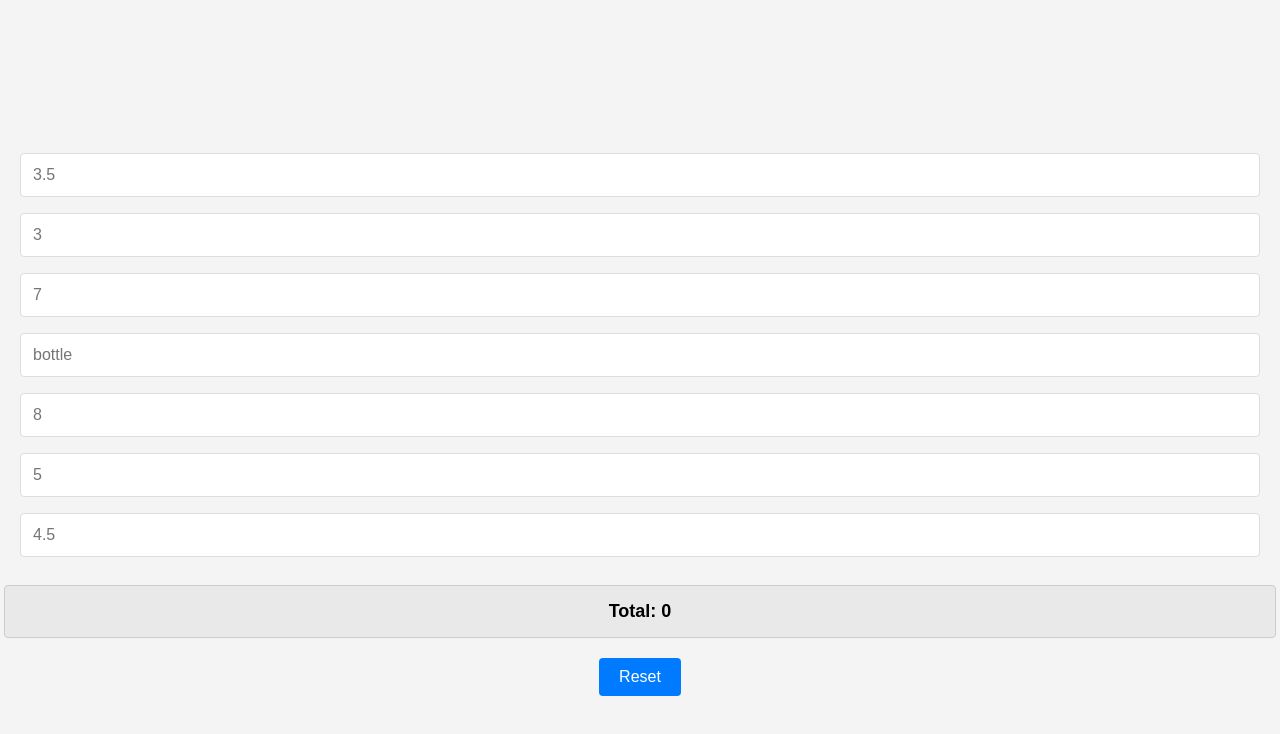
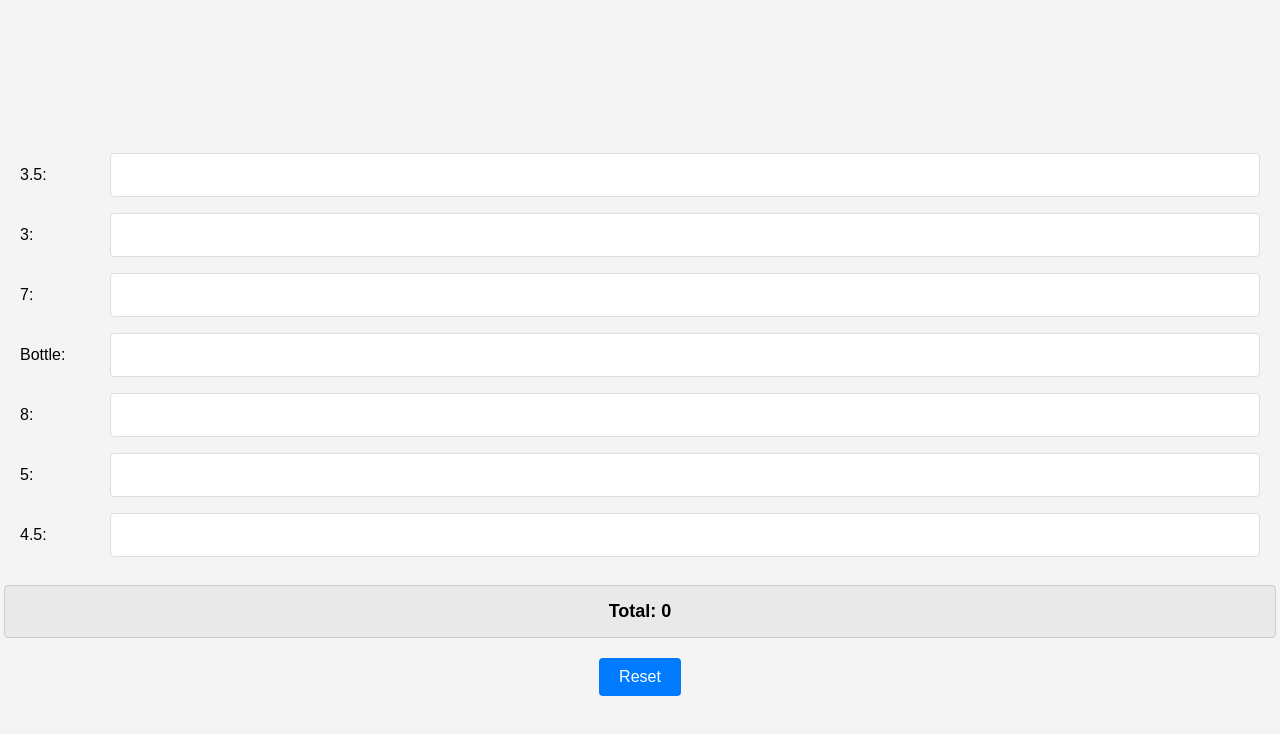
Before and after one commit to pioneeramoafo/auntib, a plain HTML site: page index.html in a window 1280 px wide. Drawn offline with Linux system fonts and the light colour scheme.

Commit message:
Update index.html

```diff
--- a/index.html
+++ b/index.html
@@ -17,10 +17,21 @@
             background-color: #f4f4f4;
         }
 
+        .label-input-container {
+            display: flex;
+            width: 100%;
+            margin: 8px 0;
+            align-items: center;
+        }
+
+        label {
+            width: 80px; /* Adjust label width as needed */
+            margin-right: 10px;
+        }
+
         input[type="number"] {
-            width: 100%;
+            flex-grow: 1;
             padding: 12px;
-            margin: 8px 0;
             border: 1px solid #ddd;
             border-radius: 4px;
             box-sizing: border-box;
@@ -56,13 +67,34 @@
     </style>
 </head>
 <body>
-    <input type="number" id="input1" placeholder="3.5">
-    <input type="number" id="input2" placeholder="3">
-    <input type="number" id="input3" placeholder="7">
-    <input type="number" id="input4" placeholder="bottle">
-    <input type="number" id="input5" placeholder="8">
-    <input type="number" id="input6" placeholder="5">
-    <input type="number" id="input7" placeholder="4.5">
+    <div class="label-input-container">
+        <label>3.5:</label>
+        <input type="number" id="input1">
+    </div>
+    <div class="label-input-container">
+        <label>3:</label>
+        <input type="number" id="input2">
+    </div>
+    <div class="label-input-container">
+        <label>7:</label>
+        <input type="number" id="input3">
+    </div>
+    <div class="label-input-container">
+        <label>Bottle:</label>
+        <input type="number" id="input4">
+    </div>
+    <div class="label-input-container">
+        <label>8:</label>
+        <input type="number" id="input5">
+    </div>
+    <div class="label-input-container">
+        <label>5:</label>
+        <input type="number" id="input6">
+    </div>
+    <div class="label-input-container">
+        <label>4.5:</label>
+        <input type="number" id="input7">
+    </div>
 
     <div id="total">Total: 0</div>
     <button id="reset">Reset</button>
```
